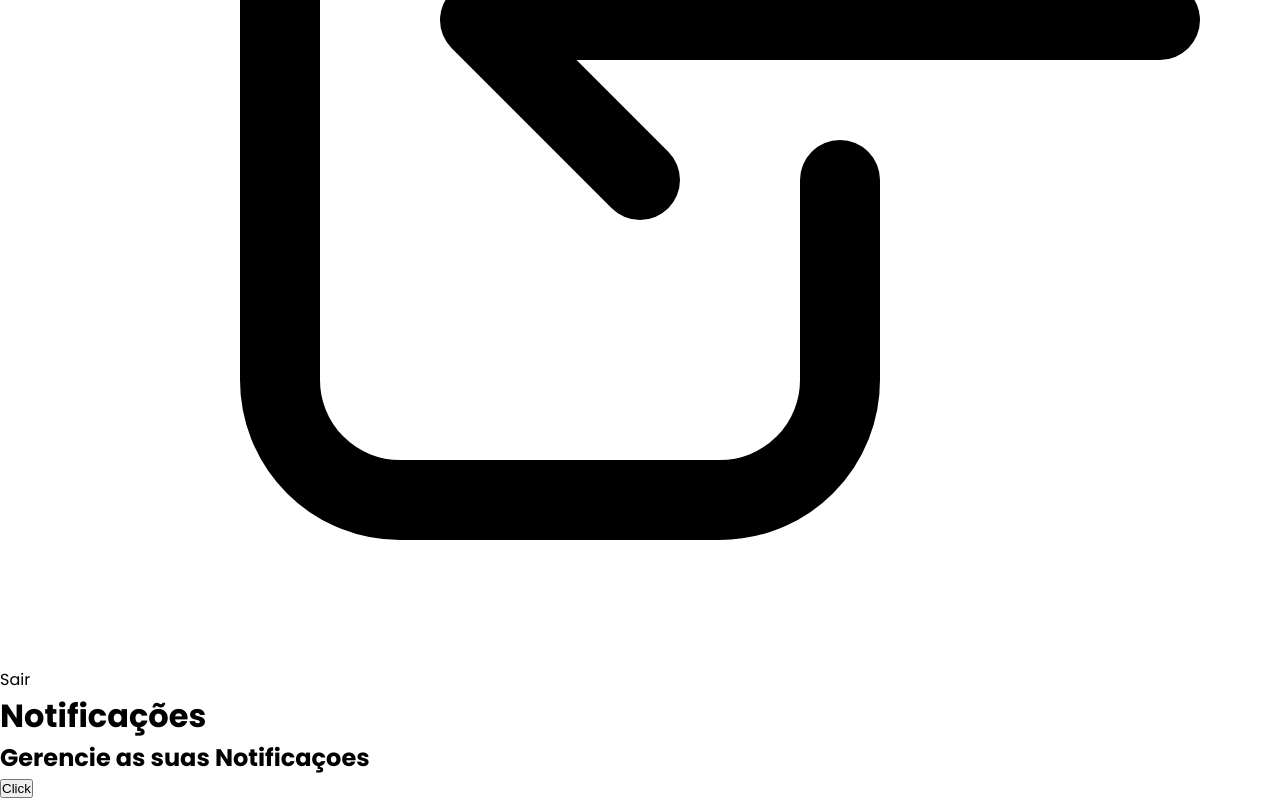
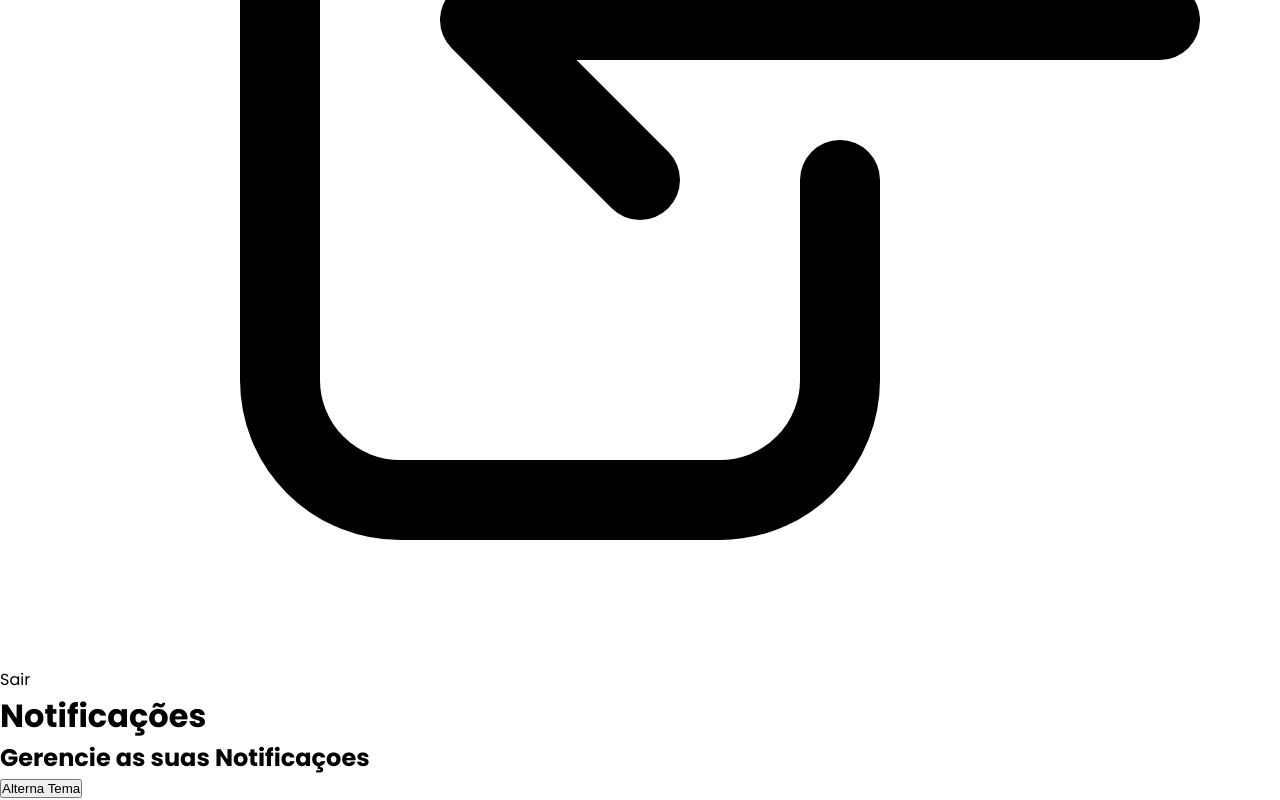
Before and after one commit to adventureandre/admin-template, a Next.js app: page /notificacoes in a window 1280 px wide. Shown: the part 4556-5356 px from the top of the page. Built offline with nearby package versions, Linux system fonts and the light colour scheme.

Commit message:
alternando entre themes

```diff
--- a/src/components/template/Layout.tsx
+++ b/src/components/template/Layout.tsx
@@ -1,6 +1,7 @@
 import MenuLateral from "./MenuLateral"
 import Cabecalho from "@/components/template/Cabecalho";
 import Conteudo from "@/components/template/Conteudo";
+import useAppData from "@/data/hook/useAppData";
 
 interface LayoutProps {
     titulo: string,
@@ -9,8 +10,9 @@ interface LayoutProps {
 }
 
 export default function Layout(props: LayoutProps) {
+    const {tema} = useAppData()
     return (
-        <div className="dark flex h-screen w-screen">
+        <div className={`${tema} flex h-screen w-screen`}>
             <MenuLateral/>
             <div className="flex flex-col bg-gray-300 dark:bg-gray-800 w-full p-7">
                 <Cabecalho titulo={props.titulo} subtitulo={props.subtitulo}/>
--- a/src/data/context/AppContext.tsx
+++ b/src/data/context/AppContext.tsx
@@ -6,10 +6,14 @@ interface AppContextProps {
     tema?: Tema
     alternarTema?: () => void
 }
+interface AppProviderProps{
+    props?: any
+    children?: any
+}
 
 const AppContext = createContext<AppContextProps>({})
 
-export function AppProvider(props) {
+export function AppProvider(props:AppProviderProps) {
     const [tema, setTema] = useState<Tema>('')
 
     function alternarTema() {
--- a/src/pages/notificacoes.tsx
+++ b/src/pages/notificacoes.tsx
@@ -1,14 +1,14 @@
 import Layout from "@/components/template/Layout";
 import useAppData from "@/data/hook/useAppData";
+import {useState} from "react";
 
 export default function Notificacoes() {
-   const {tema, alternarTema} = useAppData()
+const {alternarTema} = useAppData()
     return (
         <>
             <Layout titulo="Notificações"
                     subtitulo="Gerencie as suas Notificaçoes">
-                {tema}
-                <button onClick={alternarTema}>Click</button>
+                <button onClick={alternarTema}>Alterna Tema</button>
             </Layout>
         </>
     )
```
